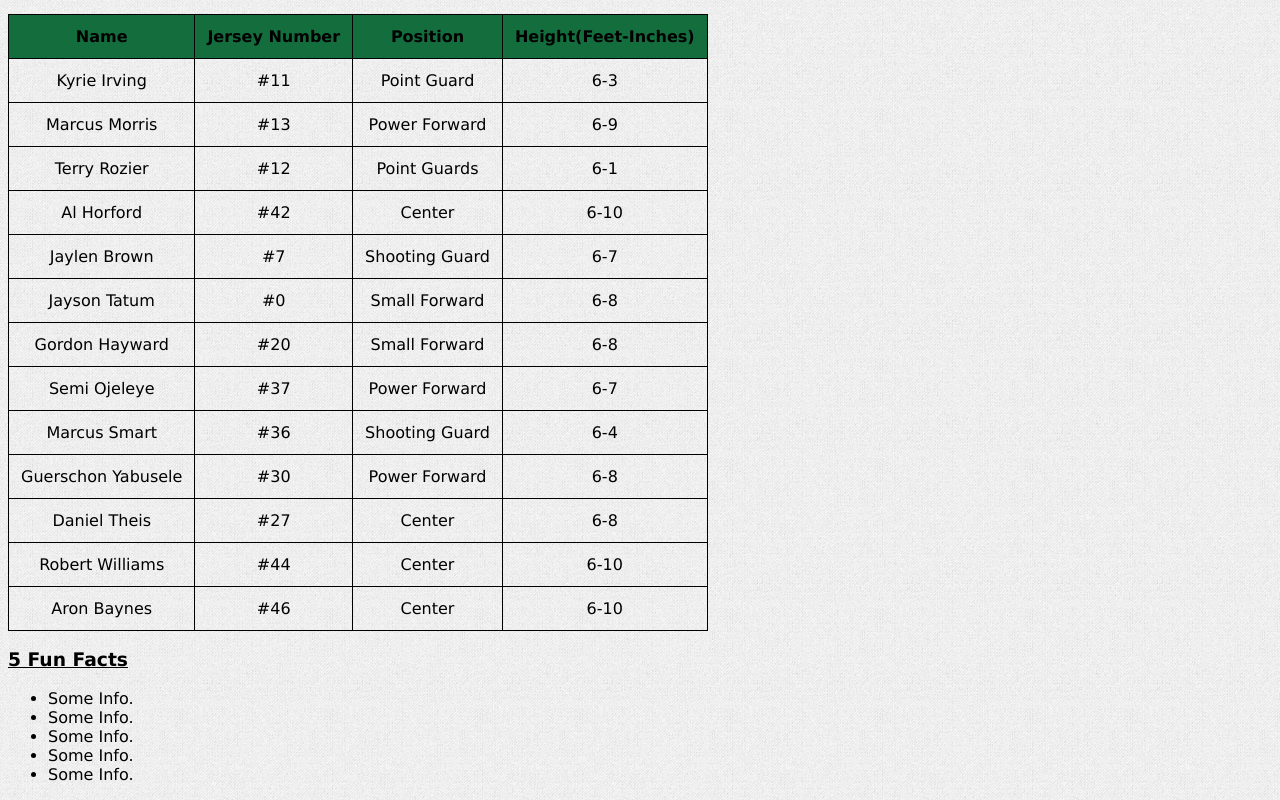
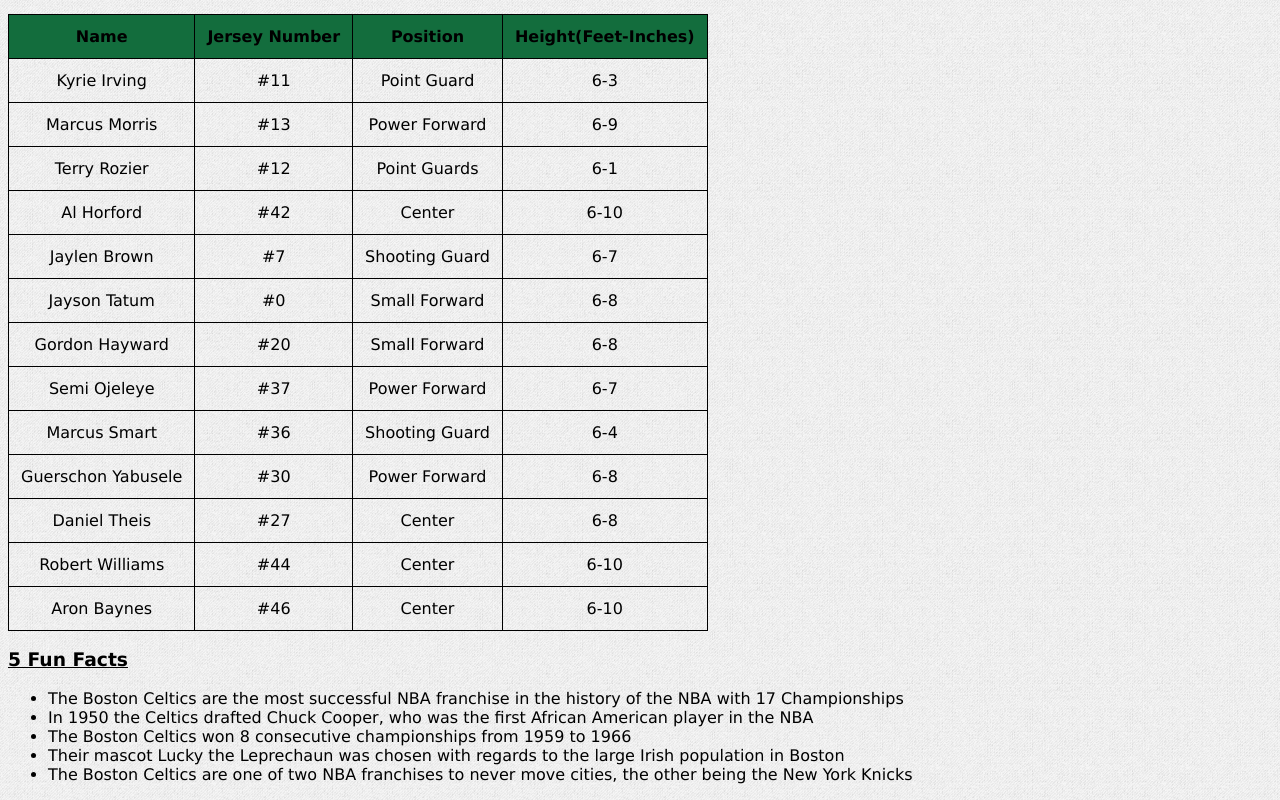
Before and after one commit to danielnwaroh/danielnwaroh.github.io, a plain HTML site: page celtics.html in a window 1280 px wide. Shown: the part 583-1383 px from the top of the page. Drawn offline with Linux system fonts and the light colour scheme.

Commit message:
Update celtics.html

```diff
--- a/celtics.html
+++ b/celtics.html
@@ -117,11 +117,11 @@
     </table>
     <h3><u>5 Fun Facts</u></h3>
     <ul>
-      <li>Some Info.</li>
-      <li>Some Info.</li>
-      <li>Some Info.</li>
-      <li>Some Info.</li>
-      <li>Some Info.</li>
+      <li>The Boston Celtics are the most successful NBA franchise in the history of the NBA with 17 Championships</li>
+      <li>In 1950 the Celtics drafted Chuck Cooper, who was the first African American player in the NBA</li>
+      <li>The Boston Celtics won 8 consecutive championships from 1959 to 1966</li>
+      <li>Their mascot Lucky the Leprechaun was chosen with regards to the large Irish population in Boston</li>
+      <li>The Boston Celtics are one of two NBA franchises to never move cities, the other being the New York Knicks</li>
     </ul>
   </body>
 </html>
```
